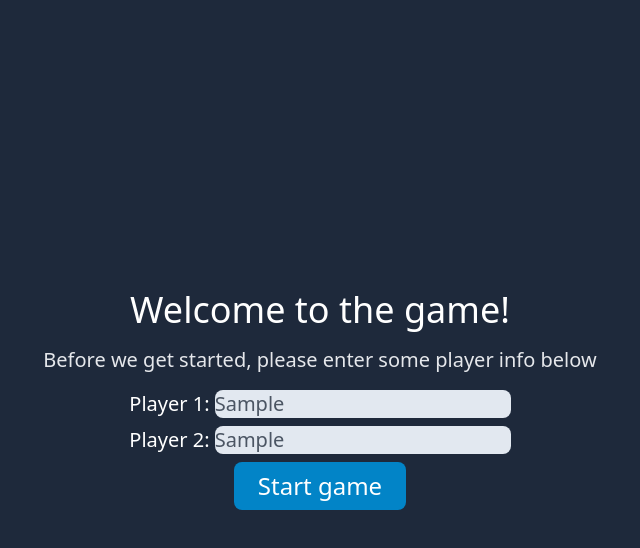
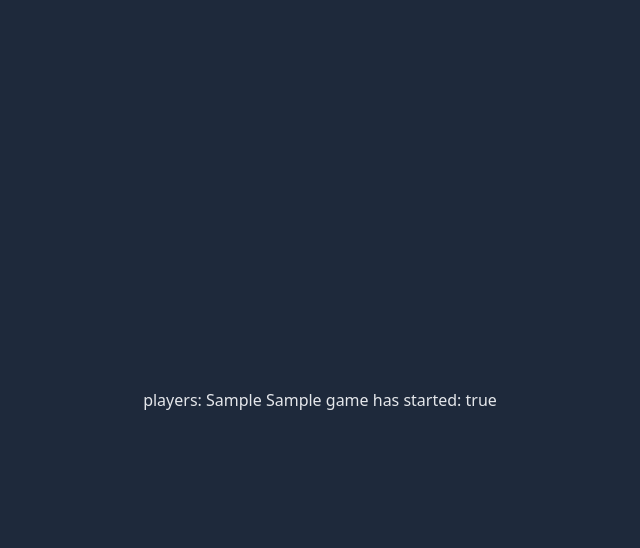
Before and after one commit to thienautran/cats-v-rats, a SvelteKit app: page / in a window 1280 px wide. Both pictures are taken after typing "Sample", "Sample" into the empty fields and a click on the button "Start game". Shown: the top 548 px of the page, without its empty margins (320-960 px from the left). Built offline with nearby package versions, Linux system fonts and the light colour scheme.

Commit message:
feat: modified components to use gameInfo store and conditoinally render based on game status

```diff
--- a/src/lib/components/PlayerInfoForm.svelte
+++ b/src/lib/components/PlayerInfoForm.svelte
@@ -1,19 +1,23 @@
 <script>
+	import { gameInfo } from '$lib/stores/GameInfoStore.js';
 	let player1;
 	let player2;
 
 	const handleSubmitForm = () => {
-		console.log(player1, player2);
+		// console.log(player1, player2);
+		gameInfo.set({ player1: player1, player2: player2, gameStarted: true });
 	};
 </script>
 
-<div class="flex flex-col space-y-4 text-xl justify-center items-center text-center">
-	<h1 class="text-4xl">Welcome to the game!</h1>
+<div class="flex flex-col space-y-10 text-xl justify-center items-center text-center min-h-screen">
+	<div>
+		<h1 class="text-4xl">Welcome to the game!</h1>
 
-	<p>Before we get started, please enter some player info below</p>
+		<p class=" mb-2">Before we get started, please enter some player info below</p>
+	</div>
 
 	<form
-		class="flex flex-col justify-center items-center space-y-2 mt-10"
+		class="flex flex-col justify-center items-center space-y-8 mt-10"
 		on:submit|preventDefault={handleSubmitForm}
 	>
 		<label>
@@ -26,6 +30,6 @@
 			<input type="text" placeholder="Enter a name for Player 2: " bind:value={player2} />
 		</label>
 
-		<button class="bg-sky-600 text-2xl rounded-lg py-2 px-6 mt-20">Start game</button>
+		<button class="bg-sky-600 text-2xl rounded-lg py-2 px-6">Start game</button>
 	</form>
 </div>
--- a/src/routes/+page.svelte
+++ b/src/routes/+page.svelte
@@ -1,5 +1,14 @@
 <script>
+	import { gameInfo } from '$lib/stores/GameInfoStore.js';
 	import PlayerInfoForm from '$lib/components/PlayerInfoForm.svelte';
 </script>
 
-<PlayerInfoForm />
+{#if !$gameInfo.gameStarted}
+	<PlayerInfoForm />
+{:else}
+	<p>
+		players: {$gameInfo.player1}
+		{$gameInfo.player2}
+		game has started: {$gameInfo.gameStarted}
+	</p>
+{/if}
```
